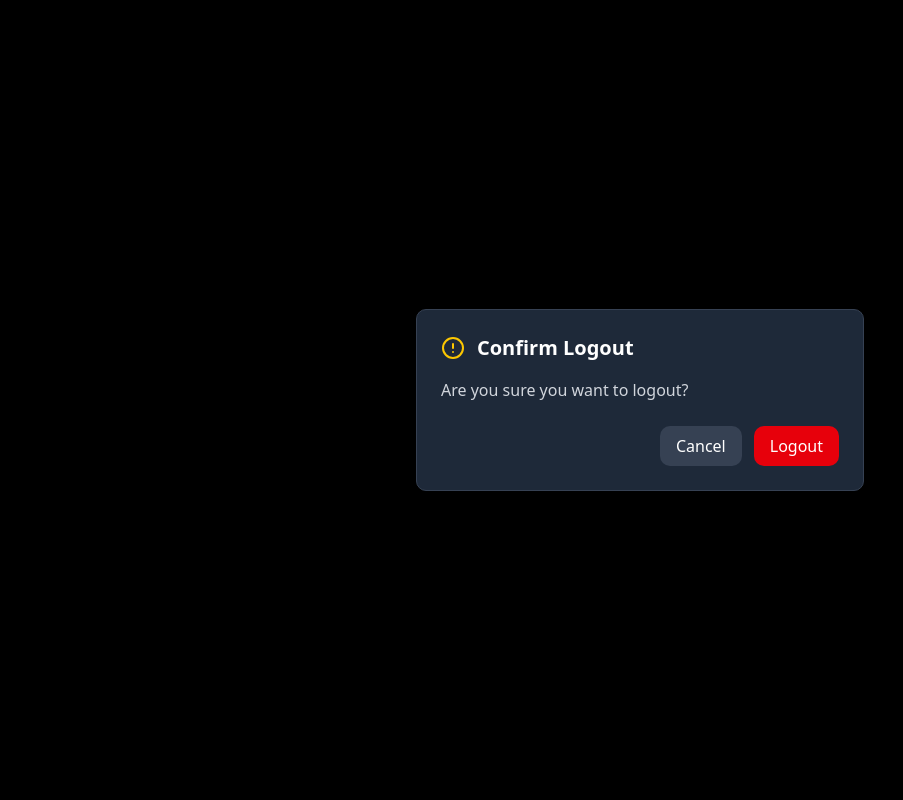
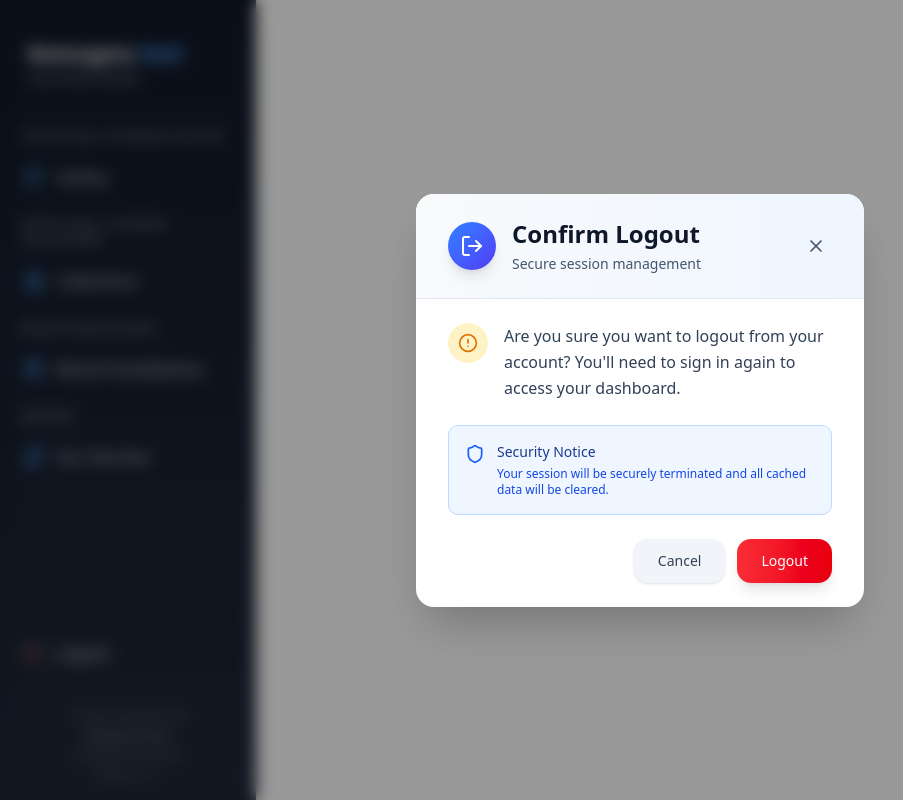
Before and after one commit to shivatex-yarn/ellendorf-wall, a Next.js app: page /sidebar in a window 1280 px wide. Both pictures are taken after a click on the button "Logout". Shown: the whole page, without its empty margins (0-903 px from the left). Built offline with nearby package versions, Linux system fonts and the light colour scheme.

Commit message:
chnages made in sidebar

```diff
--- a/app/sidebar/page.jsx
+++ b/app/sidebar/page.jsx
@@ -219,32 +219,96 @@ export default function Sidebar() {
               <LogOut className="w-5 h-5 text-red-400" />
               <span className="ml-3">Logout</span>
             </button>
+
+            {/* Copyright Text */}
+            <div className="mt-4 pt-3 border-t border-gray-700">
+              <p className="text-xs text-gray-500 text-center leading-relaxed">
+                © 2026 Developed by<br />
+                <span className="text-gray-400">Ellendorf Team</span><br />
+                <span className="text-gray-500">All Rights Reserved</span><br />
+                <span className="text-gray-500">Version 1.1</span>
+              </p>
+            </div>
           </div>
         </div>
       </aside>
 
-      {/* Logout Confirmation Modal */}
+      {/* Logout Confirmation Modal - Luxury Design */}
       {showLogoutModal && (
-        <div className="fixed inset-0 z-50 flex items-center justify-center bg-black bg-opacity-75">
-          <div className="bg-gray-800 rounded-lg p-6 max-w-md w-full mx-4 border border-gray-700">
-            <div className="flex items-center mb-4">
-              <AlertCircle className="w-6 h-6 text-yellow-400 mr-3" />
-              <h3 className="text-xl font-semibold text-white">Confirm Logout</h3>
+        <div
+          className="fixed inset-0 z-50 flex items-center justify-center bg-black/40 backdrop-blur-sm"
+          onClick={(e) => {
+            if (e.target === e.currentTarget) {
+              setShowLogoutModal(false);
+            }
+          }}
+        >
+          <div className="bg-white rounded-2xl shadow-2xl max-w-md w-full mx-4 overflow-hidden transform transition-all duration-300 scale-100">
+            {/* Modal Header with Gradient */}
+            <div className="bg-gradient-to-r from-slate-50 to-blue-50 px-8 py-6 border-b border-slate-200">
+              <div className="flex items-center justify-between">
+                <div className="flex items-center space-x-4">
+                  <div className="w-12 h-12 rounded-full bg-gradient-to-br from-blue-500 to-indigo-600 flex items-center justify-center shadow-lg">
+                    <LogOut className="w-6 h-6 text-white" />
                   </div>
-            <p className="text-gray-300 mb-6">Are you sure you want to logout?</p>
+                  <div>
+                    <h3 className="text-2xl font-semibold text-slate-900">Confirm Logout</h3>
+                    <p className="text-sm text-slate-600 mt-1">Secure session management</p>
+                  </div>
+                </div>
+                <button
+                  onClick={() => setShowLogoutModal(false)}
+                  className="w-8 h-8 rounded-full hover:bg-slate-200 flex items-center justify-center transition-colors text-slate-600 hover:text-slate-900"
+                  aria-label="Close"
+                >
+                  <X className="w-5 h-5" />
+                </button>
+              </div>
+            </div>
+
+            {/* Modal Body */}
+            <div className="px-8 py-6">
+              <div className="mb-6">
+                <div className="flex items-start space-x-4">
+                  <div className="flex-shrink-0">
+                    <div className="w-10 h-10 rounded-full bg-amber-100 flex items-center justify-center">
+                      <AlertCircle className="w-5 h-5 text-amber-600" />
+                    </div>
+                  </div>
+                  <div className="flex-1">
+                    <p className="text-slate-700 text-base leading-relaxed">
+                      Are you sure you want to logout from your account? You'll need to sign in again to access your dashboard.
+                    </p>
+                  </div>
+                </div>
+              </div>
+
+              {/* Security Note */}
+              <div className="bg-blue-50 border border-blue-200 rounded-lg p-4 mb-6">
+                <div className="flex items-start space-x-3">
+                  <Shield className="w-5 h-5 text-blue-600 flex-shrink-0 mt-0.5" />
+                  <div>
+                    <p className="text-sm font-medium text-blue-900">Security Notice</p>
+                    <p className="text-xs text-blue-700 mt-1">Your session will be securely terminated and all cached data will be cleared.</p>
+                  </div>
+                </div>
+              </div>
+
+              {/* Action Buttons */}
               <div className="flex gap-3 justify-end">
                 <button
                   onClick={() => setShowLogoutModal(false)}
-                className="px-4 py-2 rounded-lg bg-gray-700 text-white hover:bg-gray-600 transition-colors"
+                  className="px-6 py-3 rounded-xl bg-slate-100 text-slate-700 hover:bg-slate-200 transition-all duration-200 font-medium text-sm shadow-sm hover:shadow-md"
                 >
                   Cancel
                 </button>
                 <button
                   onClick={handleLogout}
-                className="px-4 py-2 rounded-lg bg-red-600 text-white hover:bg-red-700 transition-colors"
+                  className="px-6 py-3 rounded-xl bg-gradient-to-r from-red-500 to-red-600 text-white hover:from-red-600 hover:to-red-700 transition-all duration-200 font-medium text-sm shadow-lg hover:shadow-xl transform hover:scale-105"
                 >
                   Logout
                 </button>
+              </div>
             </div>
           </div>
         </div>
```
Lines whose indentation alone changed are shown as unchanged.
